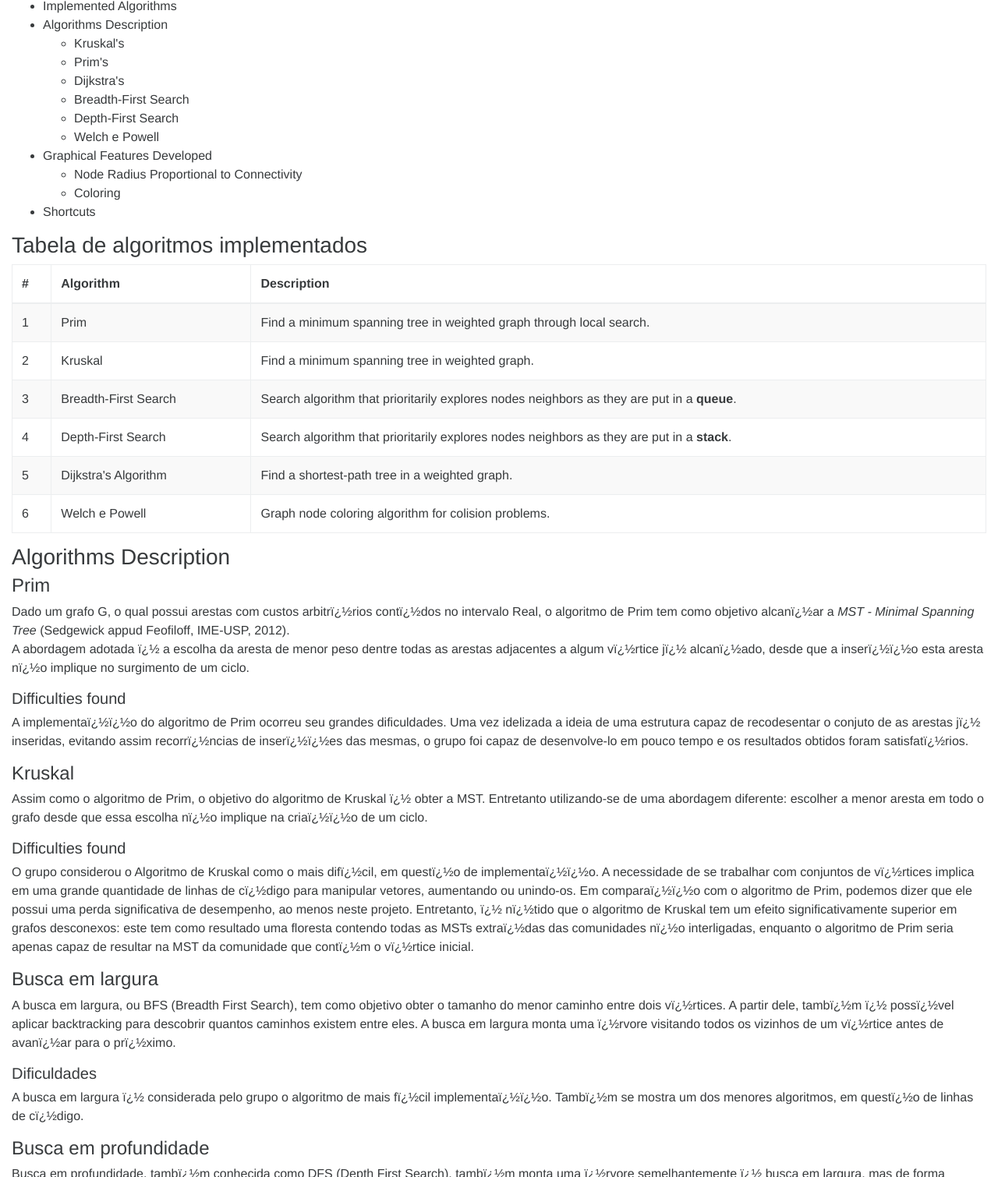
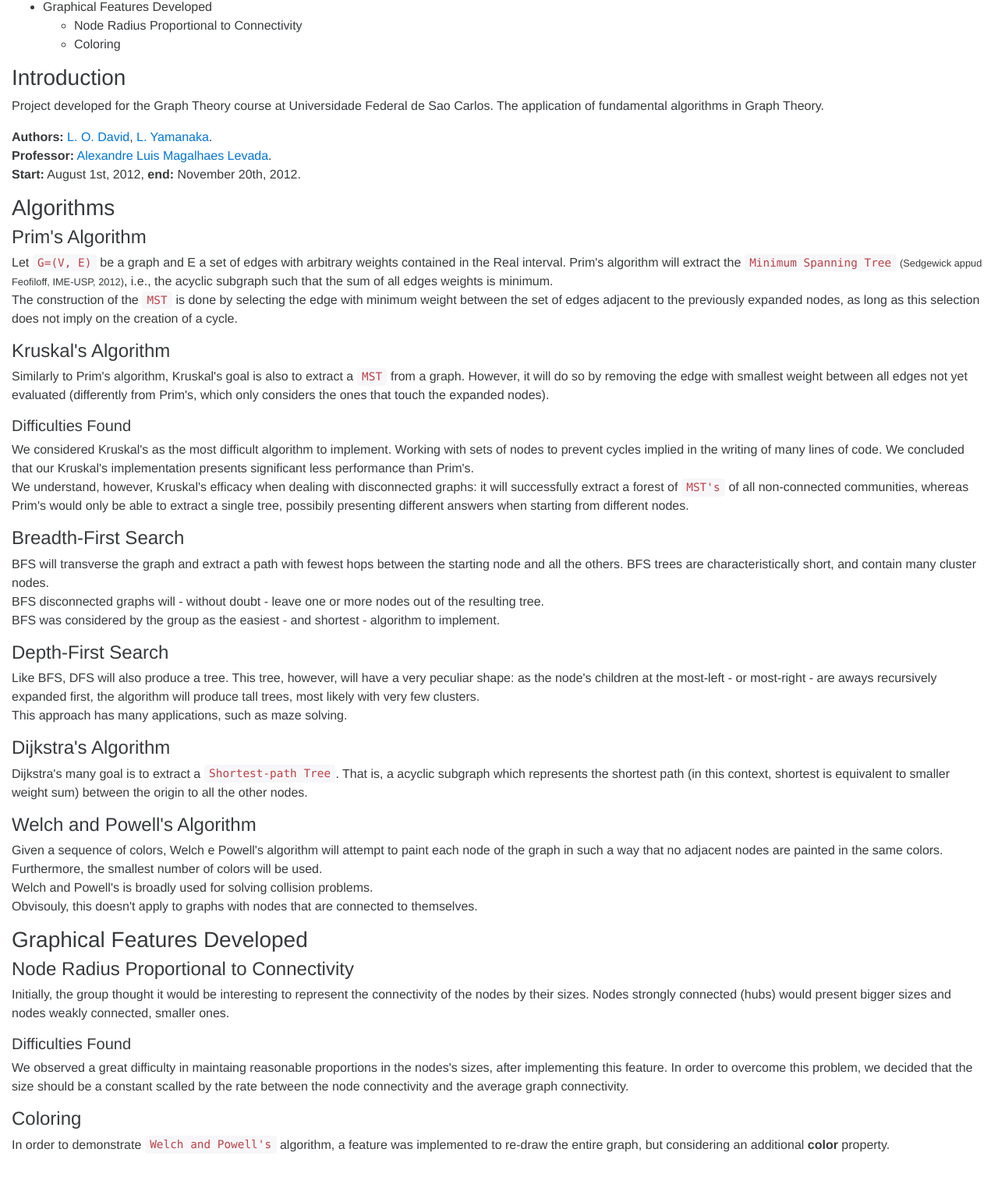
Before and after one commit to Comp-UFSCar/graph-theory, a plain HTML site: page src/index.html in a window 1280 px wide. Shown: the part 1290-2800 px from the top of the page at 78% size. Drawn offline with Linux system fonts and the light colour scheme.

Commit message:
Update index.html docs

```diff
--- a/src/index.html
+++ b/src/index.html
@@ -38,6 +38,7 @@
 
 <div class="container-fluid">
     <ul class="nav nav-pills">
+        <li class="nav-item"><a href="#" id="bt-atualiza-grafo" class="nav-link">Restart</a></li>
         <li class="nav-item"><a id="bt-console" href="#" class="nav-link">Console</a></li>
         <li class="nav-item"><a href="#matrix-modal" class="nav-link" data-toggle="modal">adjacency matrix</a></li>
         <li class="nav-item dropdown">
@@ -52,7 +53,6 @@
             <a id="algoritmo-coloracao" class="dropdown-item" href="#">Welch e Powell</a>
         </div>
         </li>
-        <li class="nav-item pull-right"><a href="#" id="bt-atualiza-grafo" class="nav-link">Restart</a></li>
     </ul>
 </div>
 <div id="matrix-modal" class="modal hide fade" tabindex="-1" role="dialog" aria-labelledby="matrix-modal-label" aria-hidden="true">
@@ -76,24 +76,10 @@
 <div id="docs" class="container-fluid" role="tabpanel">
     <h2>Documentation</h2>
 
-    <h3>Project Description</h3>
-    <p>
-        Project developed for the Graph Theory course at Universidade Federal de Sao Carlos.
-        The application of fundamental algorithms in Graph Theory.
-    </p>
-    <p>
-        <strong>Authors:</strong> <a href="mailto:lucasolivdavid@gmail.com">L. O. David</a>, <a href="mailto:lucas_yamanaka@hotmail.com">L. Yamanaka</a>.<br />
-        <strong>Professor:</strong> <a href="mailto:alexandre@dc.ufscar.br">Alexandre Luis Magalhaes Levada</a>.<br />
-        <strong>Start:</strong> August 1st, 2012, <strong>end:</strong> November 20th, 2012.
-    </p>
-
     <h3>Summary</h3>
     <ul>
         <li>Introduction</li>
         <li>Implemented Algorithms</li>
-        <li>
-            Algorithms Description
-        </li>
         <ul>
             <li>Kruskal's</li>
             <li>Prim's</li>
@@ -109,173 +95,96 @@
             <li>Node Radius Proportional to Connectivity</li>
             <li>Coloring</li>
         </ul>
-        <li>Shortcuts</li>
     </ul>
 
-    <h3>Tabela de algoritmos implementados</h3>
-    <table class="table table-bordered table-striped table-hover">
-        <thead>
-            <tr>
-                <th>#</th>
-                <th>Algorithm</th>
-                <th>Description</th>
-            </tr>
-        </thead>
-        <tbody>
-            <tr>
-                <td>1</td>
-                <td>Prim</td>
-                <td>Find a minimum spanning tree in weighted graph through local search.</td>
-            </tr>
-            <tr>
-                <td>2</td>
-                <td>Kruskal</td>
-                <td>Find a minimum spanning tree in weighted graph.</td>
-            </tr>
-            <tr>
-                <td>3</td>
-                <td>Breadth-First Search</td>
-                <td>Search algorithm that prioritarily explores nodes neighbors as they are put in a <strong>queue</strong>.</td>
-            </tr>
-            <tr>
-                <td>4</td>
-                <td>Depth-First Search</td>
-                <td>Search algorithm that prioritarily explores nodes neighbors as they are put in a <strong>stack</strong>.</td>
-            </tr>
-            <tr>
-                <td>5</td>
-                <td>Dijkstra's Algorithm</td>
-                <td>Find a shortest-path tree in a weighted graph.</td>
-            </tr>
-            <tr>
-                <td>6</td>
-                <td>Welch e Powell</td>
-                <td>Graph node coloring algorithm for colision problems.</td>
-            </tr>
-        </tbody>
-    </table>
-
-    <h3>Algorithms Description</h3>
-    <h4>Prim</h4>
+    <h3>Introduction</h3>
     <p>
-    	Dado um grafo G, o qual possui arestas com custos arbitr�rios cont�dos no intervalo Real,
-        o algoritmo de Prim tem como objetivo alcan�ar a <i>MST - Minimal Spanning Tree</i>
-        (Sedgewick appud Feofiloff, IME-USP, 2012).<br />
-        A abordagem adotada � a escolha da aresta de menor peso dentre todas as arestas adjacentes a
-        algum v�rtice j� alcan�ado, desde que a inser��o esta aresta n�o implique no surgimento de um
-        ciclo.
+        Project developed for the Graph Theory course at Universidade Federal de Sao Carlos.
+        The application of fundamental algorithms in Graph Theory.
     </p>
-    <h5>Difficulties found</h5>
     <p>
-    	A implementa��o do algoritmo de Prim ocorreu seu grandes dificuldades. Uma vez idelizada a ideia de uma estrutura capaz de
-        recodesentar o conjuto de as arestas j� inseridas, evitando assim recorr�ncias de inser��es das mesmas,
-        o grupo foi capaz de desenvolve-lo em pouco tempo e os resultados obtidos foram satisfat�rios.
+        <strong>Authors:</strong> <a href="mailto:lucasolivdavid@gmail.com">L. O. David</a>, <a href="mailto:lucas_yamanaka@hotmail.com">L. Yamanaka</a>.<br />
+        <strong>Professor:</strong> <a href="mailto:alexandre@dc.ufscar.br">Alexandre Luis Magalhaes Levada</a>.<br />
+        <strong>Start:</strong> August 1st, 2012, <strong>end:</strong> November 20th, 2012.
     </p>
 
-    <h4>Kruskal</h4>
+    <h3>Algorithms</h3>
+    <h4>Prim's Algorithm</h4>
     <p>
-        Assim como o algoritmo de Prim, o objetivo do algoritmo de Kruskal � obter a MST. Entretanto utilizando-se de uma
-        abordagem diferente: escolher a menor aresta em todo o grafo desde que essa escolha n�o implique na cria��o de um
-        ciclo.
-    </p>
-    <h5>Difficulties found</h5>
-    <p>
-    	O grupo considerou o Algoritmo de Kruskal como o mais dif�cil, em quest�o de implementa��o. A necessidade de se trabalhar com
-        conjuntos de v�rtices implica em uma grande quantidade de linhas de c�digo para manipular vetores, aumentando ou unindo-os.
-        Em compara��o com o algoritmo de Prim, podemos dizer que ele possui uma perda significativa de desempenho, ao menos neste
-        projeto. Entretanto, � n�tido que o algoritmo de Kruskal tem um efeito significativamente superior em grafos desconexos:
-        este tem como resultado uma floresta contendo todas as MSTs extra�das das comunidades n�o interligadas, enquanto o
-        algoritmo de Prim seria apenas capaz de resultar na MST da comunidade que cont�m o v�rtice inicial.
+        Let <code>G=(V, E)</code> be a graph and E a set of edges with arbitrary weights contained in the Real interval.
+        Prim's algorithm will extract the <code>Minimum Spanning Tree</code> <small>(Sedgewick appud Feofiloff, IME-USP, 2012)</small>,
+        i.e., the acyclic subgraph such that the sum of all edges weights is minimum.<br />
+        The construction of the <code>MST</code> is done by selecting the edge with minimum weight between the set of edges
+        adjacent to the previously expanded nodes, as long as this selection does not imply on the creation
+        of a cycle.
     </p>
 
-    <h4>Busca em largura</h4>
+    <h4>Kruskal's Algorithm</h4>
     <p>
-        A busca em largura, ou BFS (Breadth First Search), tem como objetivo obter o tamanho do menor caminho entre dois v�rtices.
-        A partir dele, tamb�m � poss�vel aplicar backtracking para descobrir quantos caminhos existem entre eles. A busca em
-        largura monta uma �rvore visitando todos os vizinhos de um v�rtice antes de avan�ar para o pr�ximo.
+        Similarly to Prim's algorithm, Kruskal's goal is also to extract a <code>MST</code> from a graph. However, it will do so
+        by removing the edge with smallest weight between all edges not yet evaluated (differently from Prim's, which
+        only considers the ones that touch the expanded nodes).
     </p>
-    <h5>Dificuldades</h5>
+    <h5>Difficulties Found</h5>
     <p>
-        A busca em largura � considerada pelo grupo o algoritmo de mais f�cil implementa��o. Tamb�m se mostra um dos menores algoritmos, em quest�o
-        de linhas de c�digo.
+        We considered Kruskal's as the most difficult algorithm to implement.
+        Working with sets of nodes to prevent cycles implied in the writing of many lines of code.
+        We concluded that our Kruskal's implementation presents significant less performance than
+        Prim's.<br />
+        We understand, however, Kruskal's efficacy when dealing with disconnected graphs: it will successfully
+        extract a forest of <code>MST's</code> of all non-connected communities, whereas Prim's would only be able to
+        extract a single tree, possibily presenting different answers when starting from different nodes.
     </p>
 
-    <h4>Busca em profundidade</h4>
+    <h4>Breadth-First Search</h4>
     <p>
-        Busca em profundidade, tamb�m conhecida como DFS (Depth First Search), tamb�m monta uma �rvore semelhantemente � busca em
-        largura, mas de forma diferente: ela visita v�rtice ap�s v�rtice, at� n�o encontrar caminhos v�lidos, e s� entao volta por
-        eles para procurar mais v�rtices. Esta busca possui diversas aplica��es, por exemplo, encontrar a sa�da de um labirinto.
+        BFS will transverse the graph and extract a path with fewest hops between the starting node and all the others.
+        BFS trees are characteristically short, and contain many cluster nodes.<br />
+        BFS disconnected graphs will - without doubt - leave one or more nodes out of the resulting tree.<br />
+        BFS was considered by the group as the easiest - and shortest - algorithm to implement.
     </p>
-    <h5>Difficulties found</h5>
+
+    <h4>Depth-First Search</h4>
     <p>
-        O algoritmo de busca em profundidade n�o acodesentou nenhuma dificuldade. De fato, a utiliza��o de um algoritmo recursivo proporcionou uma
-        quantidade reduzida de linhas de c�digo.
+        Like BFS, DFS will also produce a tree. This tree, however, will have a very peculiar shape: as the node's children at the most-left
+        - or most-right - are aways recursively expanded first, the algorithm will produce tall trees, most likely with very few clusters.
+        <br />
+        This approach has many applications, such as maze solving.
     </p>
 
     <h4>Dijkstra's Algorithm</h4>
     <p>
-        Dijkstra � semelhante ao algoritmo de Prim, mas com uma diferen�a: Este garante uma �rvore de caminhos m�nimos, ou seja,
-        dados dois v�rtices, a dist�ncia entre eles atrav�s do grafo resultante ser� a menor poss�vel.
-        Neste algoritmo, inicia-se com um v�rtice inicial dado peso zero, e os demais peso infinito. A partir do v�rtice de peso
-        zero, � aplicado o relaxamento das arestas at� seus vizinhos, e isto � repetido para o pr�ximo v�rtice de menor peso
-        (que ainda n�o foi escolhido).
-    </p>
-    <h5>Difficulties found</h5>
-    <p>
-        Nenhuma dificuldade foi encontrada no algoritmo de Dijkstra.
+        Dijkstra's many goal is to extract a <code>Shortest-path Tree</code>. That is, a acyclic subgraph which
+        represents the shortest path (in this context, shortest is equivalent to smaller weight sum)
+        between the origin to all the other nodes.
     </p>
 
-    <h4>Welch e Powell</h4>
+    <h4>Welch and Powell's Algorithm</h4>
     <p>
-        O algoritmo de Welch e Powell tem como objetivo obter a sequ�ncia de cores correspondente aos v�rtices
-        de um grafo de maneira que n�o seja atribu�do a nenhum v�rtice adjacente uma mesma cor e o n�mero
-        m�nimo de cores seja utilizado. Obviamente, tal algoritmo n�o admite grafos com <i>loops</i>.
-    </p>
-    <h5>Difficulties found</h5>
-    <p>
-        Houve uma dificuldade em conseguir representar as cores dos v�rtices nos grafos devido a forma como a construc�o gr�fica
-        havia sido implementada: <code>Grafo.Grafico.Init()</code> que � chamado sem par�metro algum, para construir o grafo
-        em cima da matriz de adjac�ncia <code>Grafo.MatrizAdj</code> ou um parametro <code>true</code> caso devesse construir o grafo
-        sobre <code>Grafo.Algoritmos.MatrizAdj</code> (a matriz gerada por algum dos algoritmos aplicados).<br />
-        Al�m da necessidade de manter a matriz de adjac�ncia original, era necess�rio passar mais uma informac�o: o conjunto
-        de cores relacionadas aos v�rtices.<br />
-        Utilizou-se ent�o a seguinte representac�o: <code>Grafo.Algoritmos.MatrizAdj</code> seria copiada para
-        <code>Grafo.Algoritmos.MatrizAdj</code> e as posic�es <b>[i][i]</b> desta seri�o utilizadas para indicar qual cor o
-        v�rtice <b>i</b> assumiria (uma vez que no grafo original estas posic�es seriam necessariamente <b>0</b>).
+        Given a sequence of colors, Welch e Powell's algorithm will attempt to paint each node of the graph in
+        such a way that no adjacent nodes are painted in the same colors. Furthermore, the smallest number of colors
+        will be used.<br />
+        Welch and Powell's is broadly used for solving collision problems.<br />
+        Obvisouly, this doesn't apply to graphs with nodes that are connected to themselves.
     </p>
 
     <h3>Graphical Features Developed</h3>
-
-    <h4>Diferencia��o de v�rtices proporcional ao n�mero de liga��es</h4>
+    <h4>Node Radius Proportional to Connectivity</h4>
     <p>
-    	Inicialmente, sob o ponto de vista do grupo, seria realmente interessante o desenvolvimento de uma caracter�stica gr�fica
-        espec�fica: a recodesenta��o de v�rtices de diferentes tamanhos, respeitando uma proporcionalidade, isto �,
-        atribuir essa diferen�a um sentido real.
-        Naturalmente, foi associado a esta caracter�stica a quantidade de liga��es que um determinado v�rtice realizava.
+        Initially, the group thought it would be interesting to represent the connectivity of the nodes by their sizes.
+        Nodes strongly connected (hubs) would present bigger sizes and nodes weakly connected, smaller ones.
     </p>
-    <h5>Dificuldades</h5>
+    <h5>Difficulties Found</h5>
     <p>
-    	Observou-se grandes dificuldades em recodesentar grafos em que os v�rtices mantinham grandes disparidades,
-        em rela��o a seus graus, uma vez que v�rtices com muitas conex�es se tornavam exorbitantemente grandes.
-        A fim de superar esse erro, o tamanho dos v�rtices seriam ent�o definidos a partir do resultado da divis�o entre seu pr�prio grau
-        e a m�dia de graus de todos os v�rtices. Al�m disso, uma constante foi definida: essa corresponde ao limite inferior do intervalo
-        que o raio de um v�rtice pode alcan�ar, enquanto o triplo desta mesma � o limitante superior.
+        We observed a great difficulty in maintaing reasonable proportions in the nodes's sizes, after implementing this
+        feature. In order to overcome this problem, we decided that the size should be a constant scalled by the rate between the node connectivity and
+        the average graph connectivity.
     </p>
-    <hr />
 
     <h4>Coloring</h4>
     <p>
-        A fim de demonstrar a aplica��o do algoritmo de colora��o de grafos, uma fun��o gr�fica foi adicionado ao trecho de c�digo
-        respons�vel por desenhar o grafo na p�gina. Quando o algoritmo de colora��o � aplicado e invoca a fun��o
-        <strong>Grafo.Grafico.Init('coloracao')</strong>, esta percorrer� a matriz de adjac�ncia nas posi��es (i, i), adicionando
-        ao atributo <code>cor</code> um inteiro qualquer.
-        Quando outro algoritmo, que n�o o de colorac�o, � aplicado, o atributo <code>cor</code> � sempre inicializado
-        com <b>0</b>.
-    </p>
-    <h5>Dificuldades</h5>
-    <p>
-        Nenhuma dificuldade foi encontrada nesse momento, uma vez que a biblioteca <strong>D3</strong> possui o
-        m�todo <strong>color()</strong>, implementado a fim de converter um inteiro qualquer em uma cor v�lida.
+        In order to demonstrate <code>Welch and Powell's</code> algorithm, a feature was implemented to re-draw the entire graph, but
+        considering an additional <strong>color</strong> property.
     </p>
 </div>
 <br /><br /><br />
```
